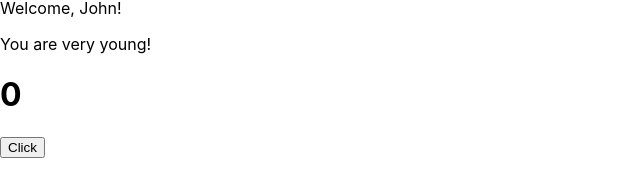
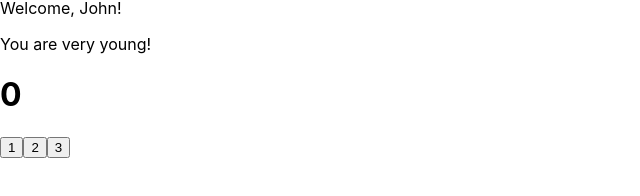
Before and after one commit to eddo34/Esercizidevelhope, a React (Create React App) app in the folder REACT/my-app/: page / in a window 1280 px wide. Shown: the part 120-316 px from the top of the page, without its empty margins (0-640 px from the left). Built offline with nearby package versions, Linux system fonts and the light colour scheme.

Commit message:
ex17 react

```diff
--- a/REACT/my-app/src/App.js
+++ b/REACT/my-app/src/App.js
@@ -3,7 +3,7 @@ import "./App.css";
 import Hello from "./Hello.js";
 import Message from "./Message.js";
 import Welcome from "./Welcome.js";
-import ClickCounter from "./ClickCounter";
+import ClickCounter from "./ClickTracker";
 
 function App() {
   return (
--- a/REACT/my-app/src/ClickCounter.js
+++ /dev/null
@@ -1,21 +0,0 @@
-import {useState} from 'react';
-import CounterDisplay from './CounterDisplay';
-
-function ClickCounter () {
-    const [count, setCount] = useState(0)
-    const handleButton = ()=>{
-        setCount((val)=> val + 1)
-    }
-
-    return(
-        <div>
-            <CounterDisplay count={count} />
-            <button onClick={handleButton}>Click</button>
-        </div>
-    )
-}
-
-
-export default ClickCounter;
-
-// per onClick si usa il camelcase, si usa per tutti gli eventi in React
--- /dev/null
+++ b/REACT/my-app/src/ClickTracker.js
@@ -0,0 +1,24 @@
+import {useState} from 'react';
+import CounterDisplay from './CounterDisplay';
+
+function ClickTracker () {
+    const [lastClicked, setLastClicked] = useState(0)
+    const handleLastClicked = (buttonName)=>{
+        setLastClicked(buttonName)
+    }
+
+    return(
+        <div>
+            <h1>{lastClicked}</h1>
+            <button onClick = {()=> handleLastClicked("button1")}>1</button>
+            <button onClick = {()=> handleLastClicked("button2")}>2</button>
+            <button onClick = {()=> handleLastClicked("button3")}>3</button>
+        </div>
+    )
+}
+
+
+export default ClickTracker;
+
+// per onClick si usa il camelcase, si usa per tutti gli eventi in React
+//
```
